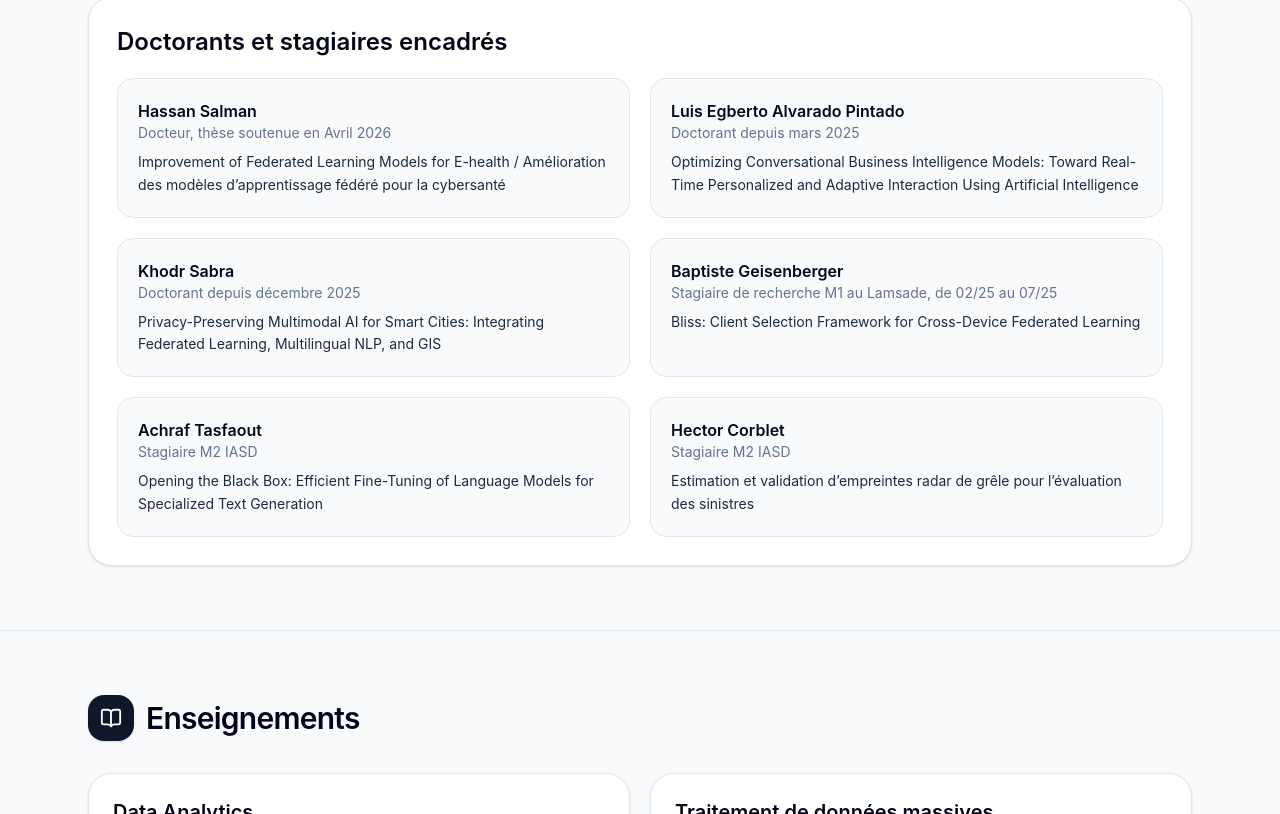
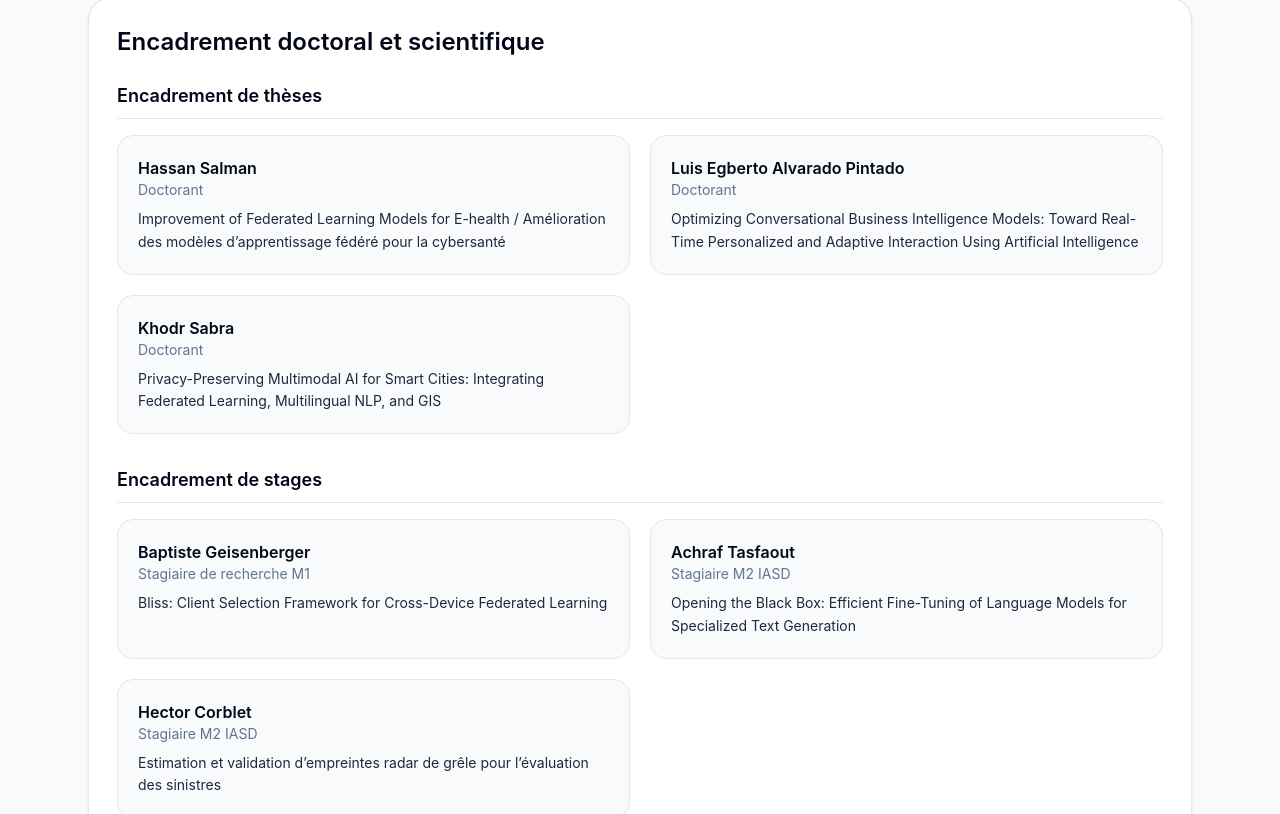
Before and after one commit to SoniaSaadaoui/sonia-guehis-page, a React (Vite) app: page / in a window 1280 px wide. Shown: the part 2766-3580 px from the top of the page. Built offline with nearby package versions, Linux system fonts and the light colour scheme.

Commit message:
Update App.jsx

```diff
--- a/src/App.jsx
+++ b/src/App.jsx
@@ -203,25 +203,28 @@ const publicationSections = [
   }
 ];
 
-const supervisees = [
+const thesisSupervisees = [
   {
     name: "Hassan Salman",
-    role: "Docteur, thèse soutenue en Avril 2026",
+    role: "Doctorant",
     topic: "Improvement of Federated Learning Models for E-health / Amélioration des modèles d’apprentissage fédéré pour la cybersanté"
   },
   {
     name: "Luis Egberto Alvarado Pintado",
-    role: "Doctorant depuis mars 2025",
+    role: "Doctorant",
     topic: "Optimizing Conversational Business Intelligence Models: Toward Real-Time Personalized and Adaptive Interaction Using Artificial Intelligence"
   },
   {
     name: "Khodr Sabra",
-    role: "Doctorant depuis décembre 2025",
+    role: "Doctorant",
     topic: "Privacy-Preserving Multimodal AI for Smart Cities: Integrating Federated Learning, Multilingual NLP, and GIS"
-  },
+  }
+];
+
+const internshipSupervisees = [
   {
     name: "Baptiste Geisenberger",
-    role: "Stagiaire de recherche M1 au Lamsade, de 02/25 au 07/25",
+    role: "Stagiaire de recherche M1",
     topic: "Bliss: Client Selection Framework for Cross-Device Federated Learning"
   },
   {
@@ -235,7 +238,6 @@ const supervisees = [
     topic: "Estimation et validation d’empreintes radar de grêle pour l’évaluation des sinistres"
   }
 ];
-
 const timeline = [
   "Depuis 2010 — Maîtresse de conférences, Université Paris Nanterre",
   "Depuis 2010 — Chercheuse associée, LAMSADE, Université Paris Dauphine-PSL",
@@ -345,15 +347,40 @@ export default function PersonalAcademicPage() {
           </div>
         </div>
         <div className="mt-8 rounded-3xl bg-white border border-slate-200 p-7 shadow-sm">
-          <h3 className="text-2xl font-semibold text-slate-950 mb-5">Doctorants et stagiaires encadrés</h3>
+          <h3 className="text-2xl font-semibold text-slate-950 mb-6">
+            Encadrement doctoral et scientifique
+          </h3>
+
+          <div className="mb-8">
+            <h4 className="text-lg font-semibold text-slate-950 mb-4 border-b border-slate-200 pb-2">
+              Encadrement de thèses
+            </h4>
+
             <div className="grid md:grid-cols-2 gap-5">
-            {supervisees.map((person) => (
+              {thesisSupervisees.map((person) => (
                 <div key={person.name} className="rounded-2xl bg-slate-50 border border-slate-200 p-5">
                   <p className="font-semibold text-slate-950">{person.name}</p>
                   <p className="text-sm text-slate-500 mb-2">{person.role}</p>
                   <p className="text-sm leading-relaxed">{person.topic}</p>
                 </div>
               ))}
+            </div>
+          </div>
+
+          <div>
+            <h4 className="text-lg font-semibold text-slate-950 mb-4 border-b border-slate-200 pb-2">
+              Encadrement de stages
+            </h4>
+
+            <div className="grid md:grid-cols-2 gap-5">
+              {internshipSupervisees.map((person) => (
+                <div key={person.name} className="rounded-2xl bg-slate-50 border border-slate-200 p-5">
+                  <p className="font-semibold text-slate-950">{person.name}</p>
+                  <p className="text-sm text-slate-500 mb-2">{person.role}</p>
+                  <p className="text-sm leading-relaxed">{person.topic}</p>
+                </div>
+              ))}
+            </div>
           </div>
         </div>
       </Section>
```
Lines whose indentation alone changed are shown as unchanged.
